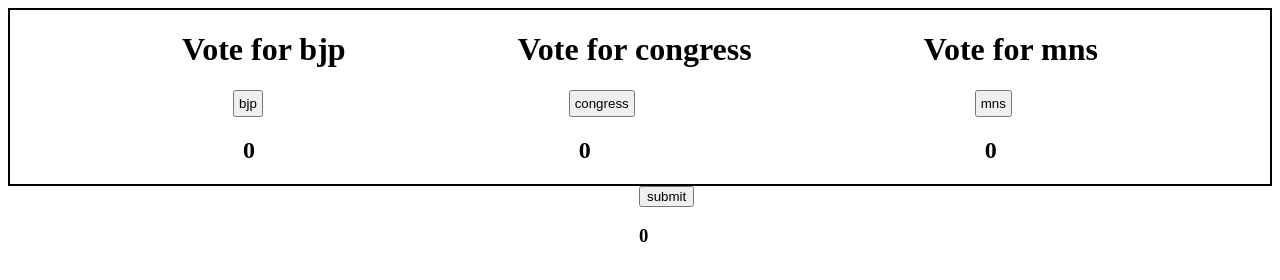
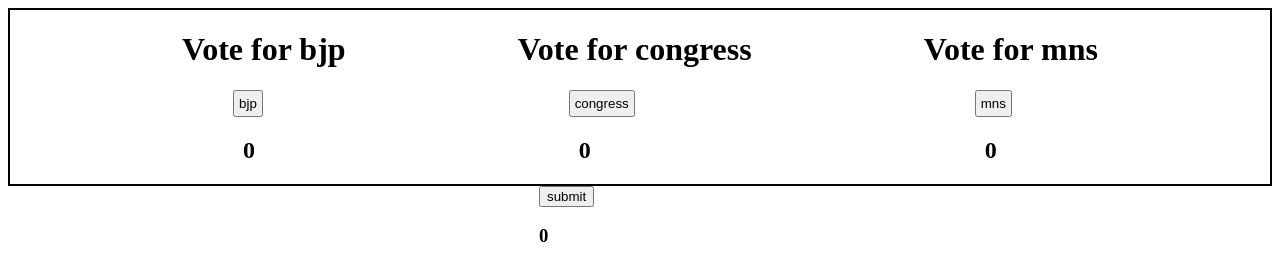
Before and after one commit to Tanveer-khazi/vote_counter, a plain HTML site: page index.html in a window 1280 px wide. Drawn offline with Linux system fonts and the light colour scheme.

Commit message:
submit btn

```diff
--- a/index.css
+++ b/index.css
@@ -15,7 +15,7 @@
 .sbmt {
     align-items: center;
     display: flex;
-    margin-left: 631px;
+    margin-left: 531px;
 }
 
 .countng {
```
